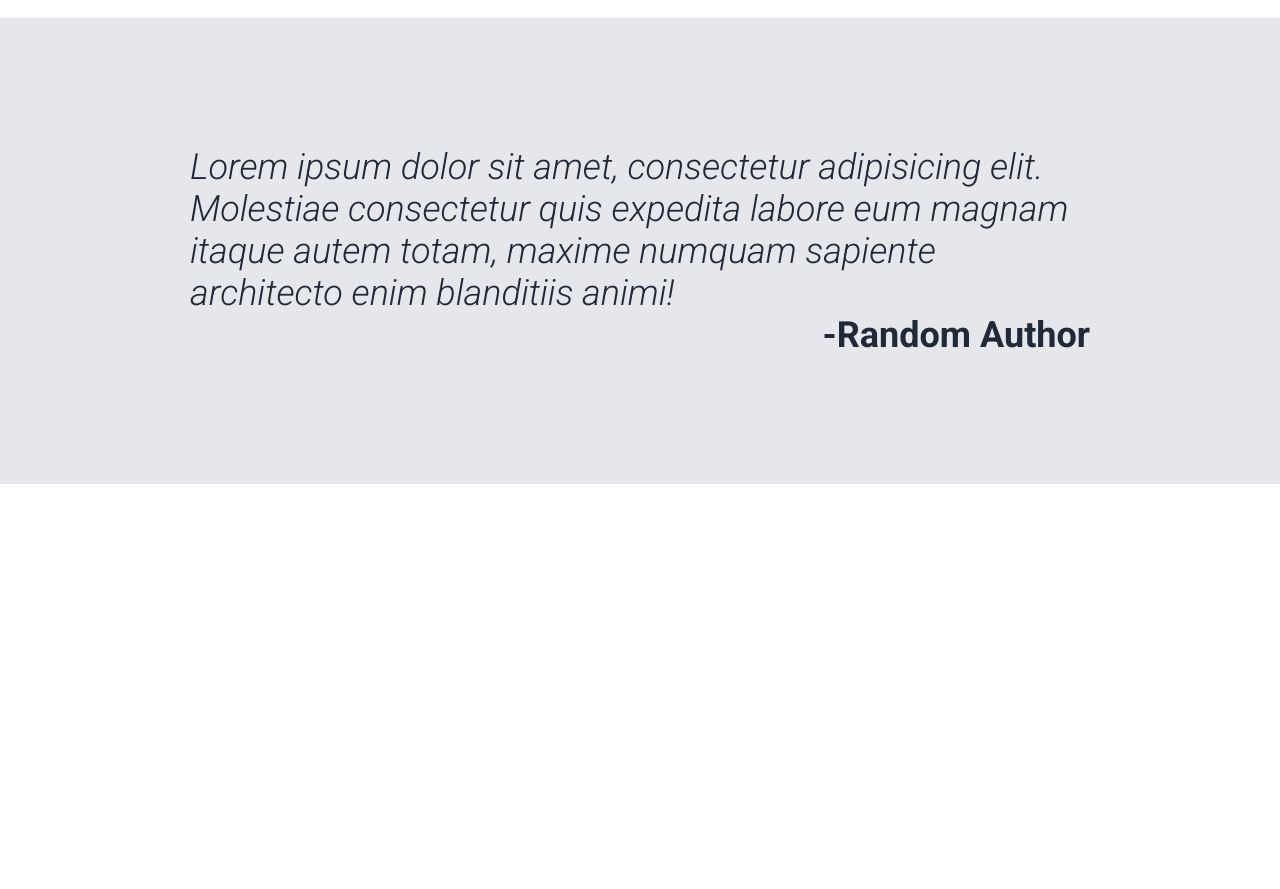
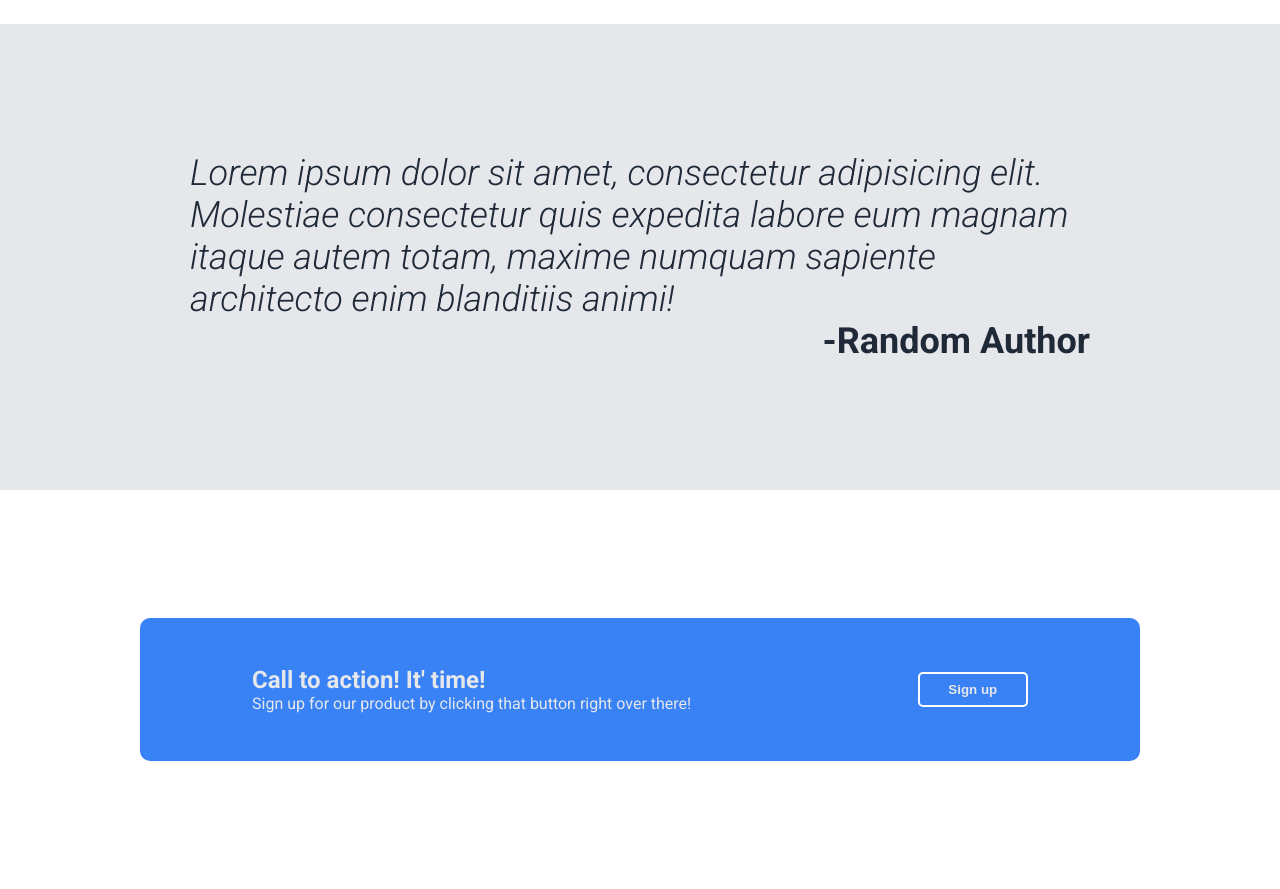
Before and after one commit to Poli2714/odin-landing-page, a plain HTML site: page index.html in a window 1280 px wide. Shown: the part 1180-2069 px from the top of the page. Before the commit the page ends 1664 px from the top, so only its background shows below. Drawn offline with Linux system fonts and the light colour scheme.

Commit message:
Add call to action section

```diff
--- a/index.html
+++ b/index.html
@@ -107,5 +107,16 @@
         <footer>-Random Author</footer>
       </blockquote>
     </section>
+    <section class="call-to-action">
+      <div class="cta-container">
+        <div class="cta-text">
+          <h2>Call to action! It' time!</h2>
+          <p>
+            Sign up for our product by clicking that button right over there!
+          </p>
+        </div>
+        <button class="btn cta-btn">Sign up</button>
+      </div>
+    </section>
   </body>
 </html>
--- a/style.css
+++ b/style.css
@@ -74,7 +74,8 @@ body {
   border-radius: 5px;
   border-style: none;
   color: inherit;
-  padding: 0.3rem 1.5rem;
+  font-weight: 700;
+  padding: 0.5rem 1.8rem;
 }
 
 .hero-img {
@@ -140,3 +141,26 @@ blockquote footer {
   font-style: normal;
   font-weight: 700;
 }
+
+.call-to-action {
+  padding: 8rem 0;
+}
+
+.cta-container {
+  background-color: #3882f6;
+  border-radius: 10px;
+  color: #e5e7eb;
+
+  display: flex;
+  align-items: center;
+  flex-wrap: wrap;
+  justify-content: space-between;
+
+  margin: auto;
+  max-width: 1000px;
+  padding: 3rem 7rem;
+}
+
+.cta-btn {
+  border: 2px solid white;
+}
```
